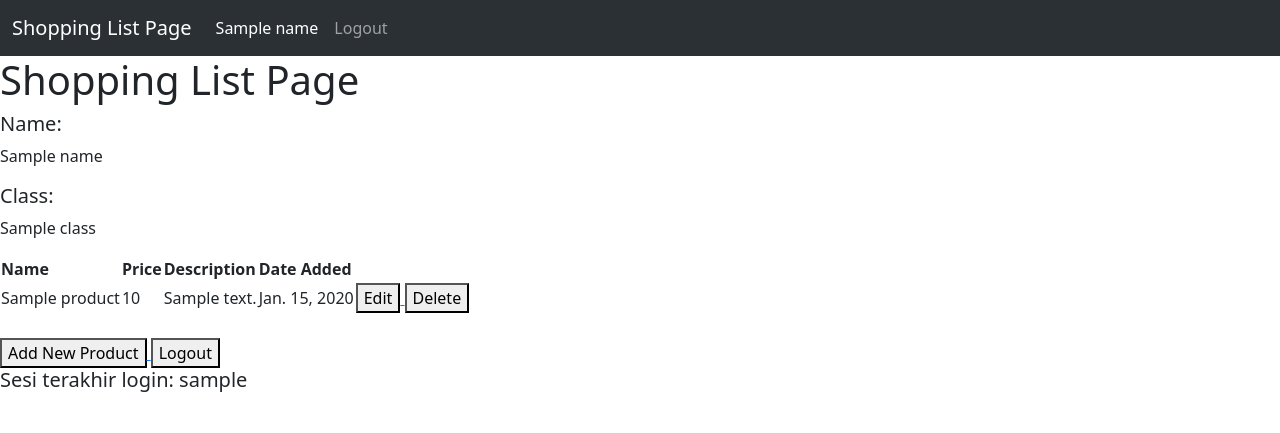
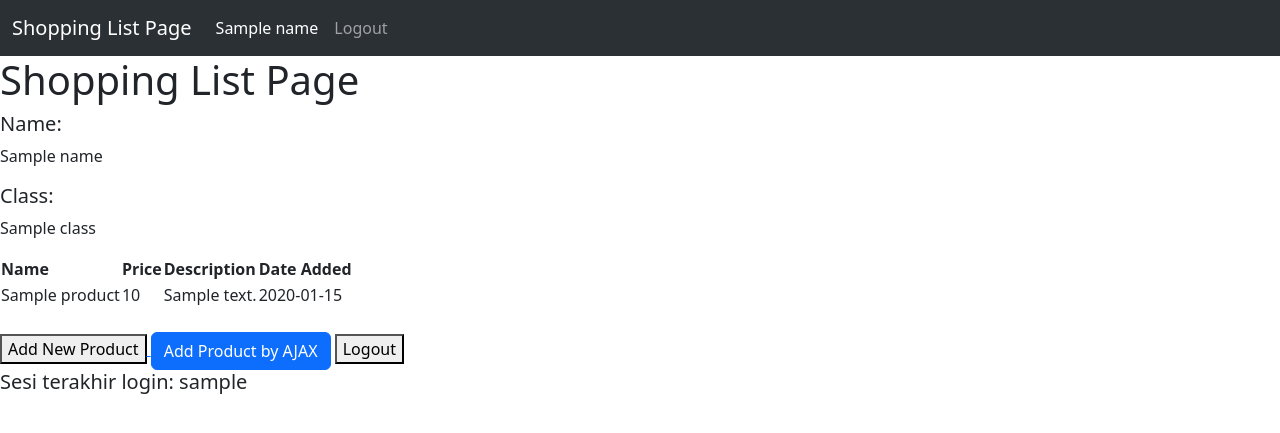
Before and after one commit to DwikyAhmad/shopping_list, a Django app: template main/templates/main.html in a window 1280 px wide. Shown: the top 433 px of the page. Run offline with Django 4.2, Linux system fonts and the light colour scheme; tables that the repository leaves empty hold one stand-in row (values such as "Sample post"); the template is opened without the code that fills it: values that come from a table or form of the project are taken from there, most other values are stand-ins (such as "Sample title", 1, 10 or a date in 2020).

Commit message:
Tutorial 5 Selesai

```diff
--- a/main/templates/main.html
+++ b/main/templates/main.html
@@ -22,37 +22,7 @@
     <h5>Class: </h5>
     <p>{{ class }}</p> <!-- Ubahlah sesuai dengan kelas kamu -->
 
-    <table>
-        <tr>
-            <th>Name</th>
-            <th>Price</th>
-            <th>Description</th>
-            <th>Date Added</th>
-        </tr>
-
-        {% comment %} Berikut cara memperlihatkan data produk dwiky di bawah baris ini {% endcomment %}
-
-        {% for product in products %}
-            <tr>
-                <td>{{product.name}}</td>
-                <td>{{product.price}}</td>
-                <td>{{product.description}}</td>
-                <td>{{product.date_added}}</td>
-                <td>
-                    <a href="{% url 'main:edit_product' product.pk %}">
-                        <button>
-                            Edit
-                        </button>
-                    </a>
-                    <a href="{% url 'main:delete_product' product.pk %}">
-                        <button>
-                            Delete
-                        </button>
-                    </a>
-                </td>
-            </tr>
-        {% endfor %}
-    </table>
+    <table id="product_table"></table>
 
     <br />
 
@@ -62,6 +32,39 @@
         </button>
     </a>
 
+    <div class="modal fade" id="exampleModal" tabindex="-1" aria-labelledby="exampleModalLabel" aria-hidden="true">
+        <div class="modal-dialog">
+            <div class="modal-content">
+                <div class="modal-header">
+                    <h1 class="modal-title fs-5" id="exampleModalLabel">Add New Product</h1>
+                    <button type="button" class="btn-close" data-bs-dismiss="modal" aria-label="Close"></button>
+                </div>
+                <div class="modal-body">
+                    <form id="form" onsubmit="return false;">
+                        {% csrf_token %}
+                        <div class="mb-3">
+                            <label for="name" class="col-form-label">Name:</label>
+                            <input type="text" class="form-control" id="name" name="name"></input>
+                        </div>
+                        <div class="mb-3">
+                            <label for="price" class="col-form-label">Price:</label>
+                            <input type="number" class="form-control" id="price" name="price"></input>
+                        </div>
+                        <div class="mb-3">
+                            <label for="description" class="col-form-label">Description:</label>
+                            <textarea class="form-control" id="description" name="description"></textarea>
+                        </div>
+                    </form>
+                </div>
+                <div class="modal-footer">
+                    <button type="button" class="btn btn-secondary" data-bs-dismiss="modal">Close</button>
+                    <button type="button" class="btn btn-primary" id="button_add" data-bs-dismiss="modal">Add Product</button>
+                </div>
+            </div>
+        </div>
+    </div>
+
+    <button type="button" class="btn btn-primary" data-bs-toggle="modal" data-bs-target="#exampleModal">Add Product by AJAX</button>
 
     <a href="{% url 'main:logout' %}">
         <button>
@@ -71,4 +74,43 @@
 
     <h5>Sesi terakhir login: {{ last_login }}</h5>
 
+    <script>
+    async function getProducts() {
+        return fetch("{% url 'main:get_product_json' %}").then((res) => res.json())
+    }
+    async function refreshProducts() {
+        document.getElementById("product_table").innerHTML = ""
+        const products = await getProducts()
+        let htmlString = `<tr>
+            <th>Name</th>
+            <th>Price</th>
+            <th>Description</th>
+            <th>Date Added</th>
+        </tr>`
+        products.forEach((item) => {
+            htmlString += `\n<tr>
+            <td>${item.fields.name}</td>
+            <td>${item.fields.price}</td>
+            <td>${item.fields.description}</td>
+            <td>${item.fields.date_added}</td>
+        </tr>`
+        })
+
+        document.getElementById("product_table").innerHTML = htmlString
+    }
+
+    refreshProducts()
+
+    function addProduct() {
+        fetch("{% url 'main:add_product_ajax' %}", {
+            method: "POST",
+            body: new FormData(document.querySelector('#form'))
+        }).then(refreshProducts)
+
+        document.getElementById("form").reset()
+        return false
+    }
+
+    document.getElementById("button_add").onclick = addProduct
+</script>
 {% endblock content %}
--- a/main/urls.py
+++ b/main/urls.py
@@ -2,6 +2,7 @@ from django.urls import path
 from main.views import show_main, create_product, show_xml, show_json
 from main.views import show_xml_by_id, show_json_by_id, register, login_user
 from main.views import logout_user, edit_product, delete_product
+from main.views import get_product_json, add_product_ajax
 
 app_name = 'main'
 
@@ -17,4 +18,6 @@ urlpatterns = [
     path('logout/', logout_user, name='logout'),
     path('edit-product/<int:id>', edit_product, name='edit_product'),
     path('delete/<int:id>', delete_product, name='delete_product'),
+    path('get-product/', get_product_json, name='get_product_json'),
+    path('create-product-ajax/', add_product_ajax, name='add_product_ajax'),
 ]
--- a/main/views.py
+++ b/main/views.py
@@ -1,5 +1,5 @@
 from django.shortcuts import render
-from django.http import HttpResponseRedirect
+from django.http import HttpResponseNotFound, HttpResponseRedirect
 from main.forms import ProductForm
 from django.urls import reverse
 
@@ -15,6 +15,7 @@ from django.contrib import messages
 from django.contrib.auth import authenticate, login, logout
 
 from django.contrib.auth.decorators import login_required
+from django.views.decorators.csrf import csrf_exempt
 
 import datetime
 
@@ -115,3 +116,22 @@ def delete_product(request, id):
     product.delete()
     # Kembali ke halaman awal
     return HttpResponseRedirect(reverse('main:show_main'))
+
+def get_product_json(request):
+    product_item = Product.objects.all()
+    return HttpResponse(serializers.serialize('json', product_item))
+
+@csrf_exempt
+def add_product_ajax(request):
+    if request.method == 'POST':
+        name = request.POST.get("name")
+        price = request.POST.get("price")
+        description = request.POST.get("description")
+        user = request.user
+
+        new_product = Product(name=name, price=price, description=description, user=user)
+        new_product.save()
+
+        return HttpResponse(b"CREATED", status=201)
+
+    return HttpResponseNotFound()
```
